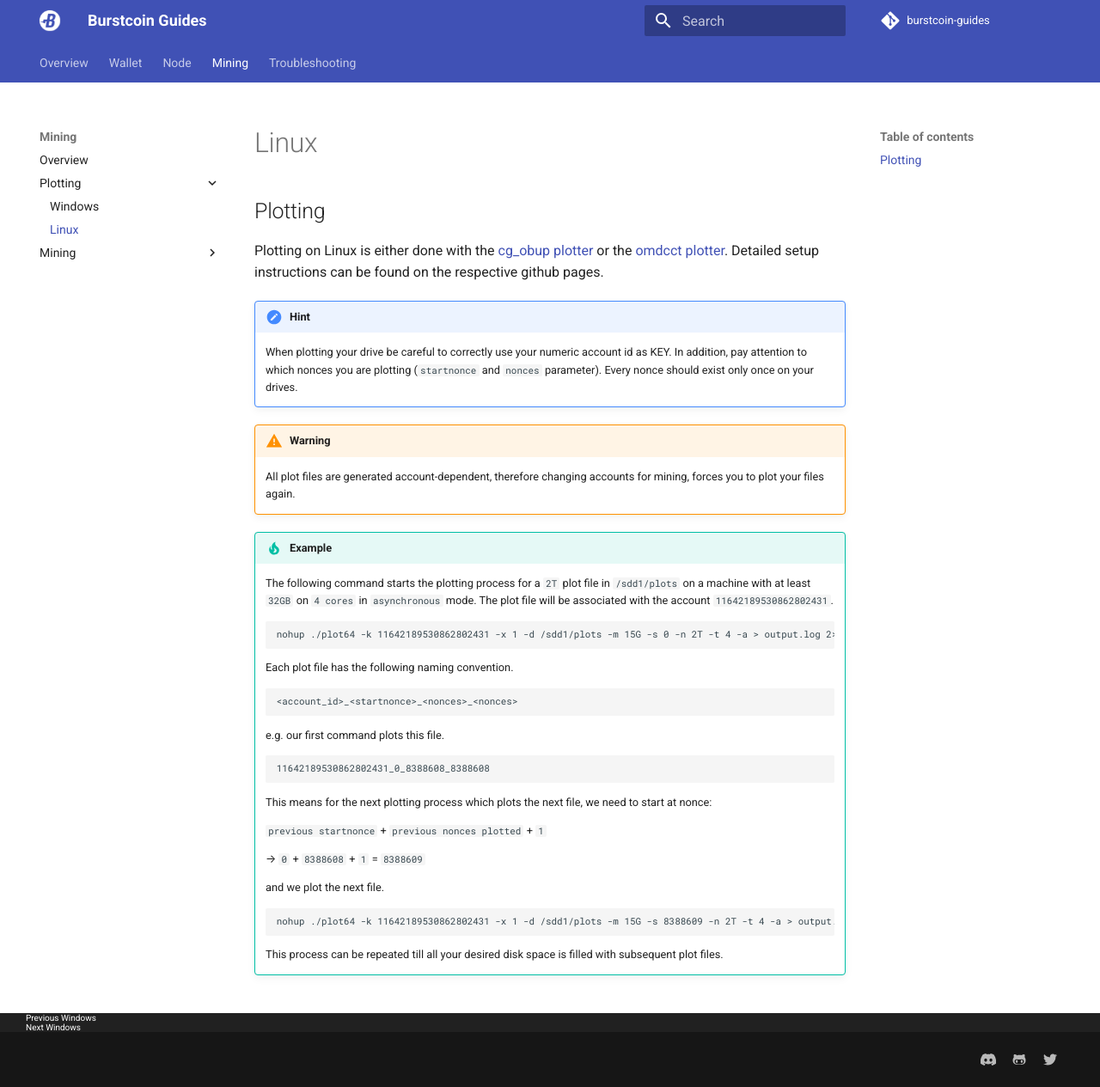
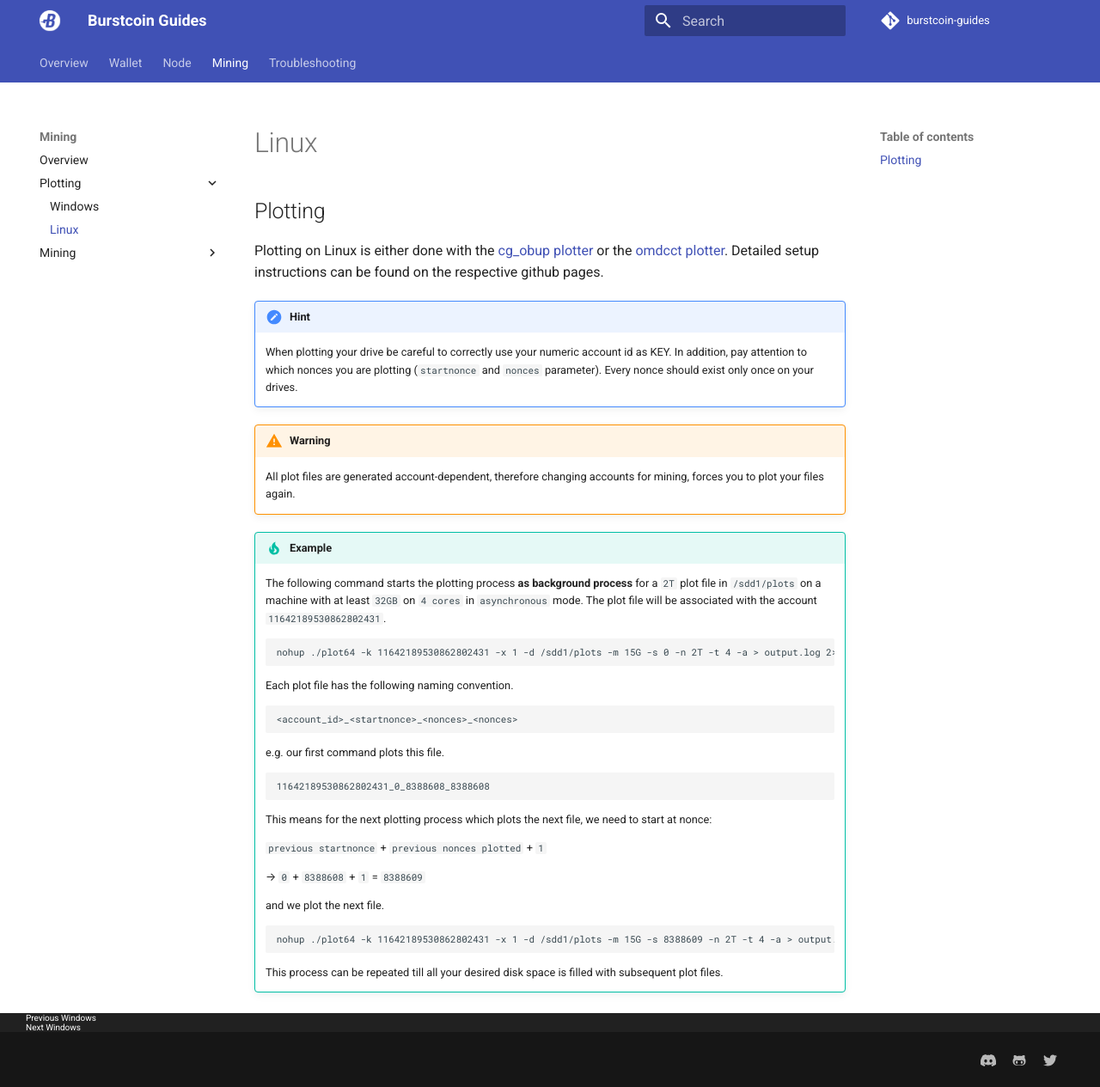
Before and after one commit to ths93/burstcoin-guides, an MkDocs documentation site: the page built from docs/mining/plotting/linux.md, in a window 1280 px wide and 1265 px high. Shown: the whole window at 86% size. Built offline with MkDocs 1.6.1 and Material for MkDocs 9.7.7, drawn with Linux system fonts in a browser that asks for light colours; comment, search, counter and statistics services are not loaded; old or Windows-style settings are respelled for this version of MkDocs.

Commit message:
background p

````diff
--- a/docs/mining/plotting/linux.md
+++ b/docs/mining/plotting/linux.md
@@ -10,7 +10,7 @@
     All plot files are generated account-dependent, therefore changing accounts for mining, forces you to plot your files again.
 
 !!! tip "Example"
-    The following command starts the plotting process for a `2T` plot file in `/sdd1/plots` on a machine with at least `32GB` on `4 cores` in `asynchronous` mode.
+    The following command starts the plotting process **as background process** for a `2T` plot file in `/sdd1/plots` on a machine with at least `32GB` on `4 cores` in `asynchronous` mode.
     The plot file will be associated with the account `11642189530862802431`.
 
     ```
````
